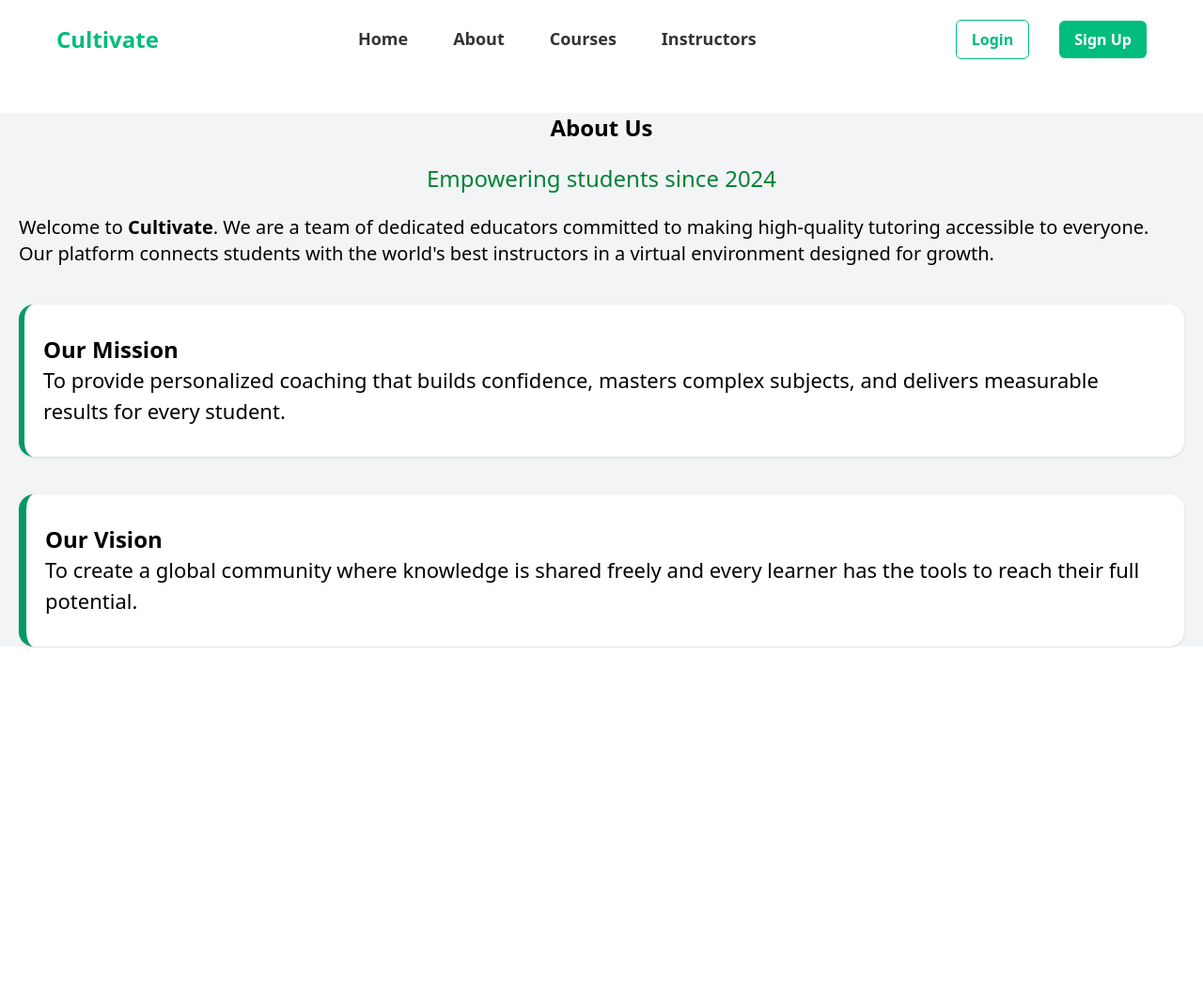
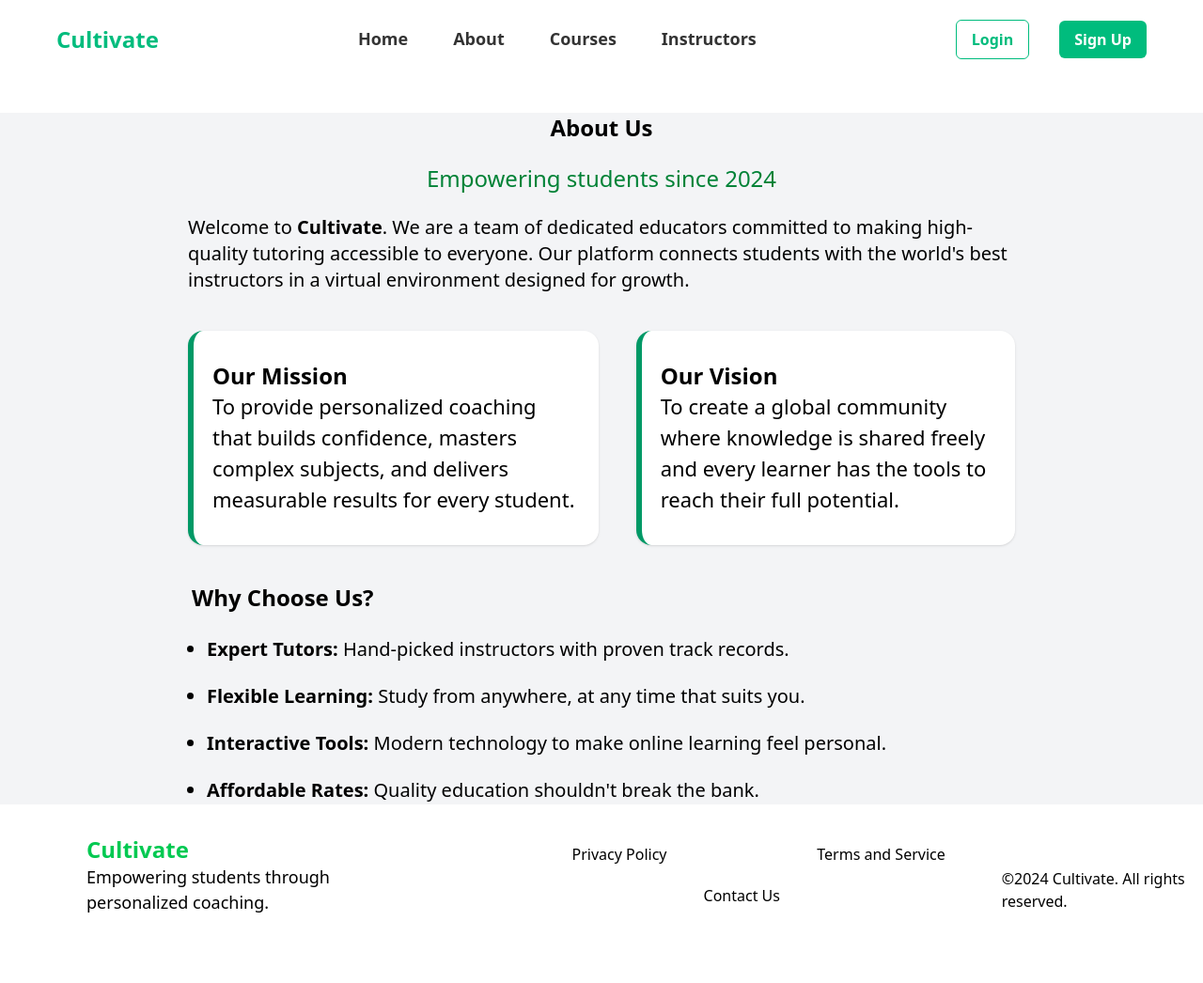
Before and after one commit to destinystarboy33-pro/cultivate, a website: page src/about.html in a window 1280 px wide. Shown: the whole page at 94% size. Before the commit the page ends 800 px from the top, so only its background shows below. Drawn offline with Linux system fonts and the light colour scheme.

Commit message:
updated the site

```diff
--- a/src/about.html
+++ b/src/about.html
@@ -37,7 +37,7 @@
 
   </header>
 
-  <section class="bg-gray-100">
+  <section class="bg-gray-100 md:px-45 md:mb-10px">
 
       <section class="mt-30 flex flex-col items-center gap-5 px-5 ">
           <h1 class="font-bold text-2xl">About Us</h1>
@@ -46,20 +46,52 @@
 
   </section>
 
-  <section class="flex flex-col items-center justify-center px-5  gap-10 mt-10">
+  <section class="flex flex-col md:flex-row md: items-center justify-center px-5  gap-10 mt-10">
       <div class="flex flex-col items-start shadow py-8 px-5 border-l-6 border-emerald-600 rounded-2xl bg-white">
         <h1 class="font-bold  text-2xl">Our Mission</h1>
         <p class="text-[22px]">To provide personalized coaching that builds confidence, masters complex subjects, and delivers measurable results for every student.</p>
     </div>
 
-    <div class="flex flex-col shadow py-8 px-5  border-l-8 border-emerald-600 rounded-2xl bg-white">
+    <div class="flex flex-col shadow py-8 px-5  border-l-6 border-emerald-600 rounded-2xl bg-white">
         <h1  class="font-bold  text-2xl">Our Vision</h1>
         <p class="text-[22px]">To create a global community where knowledge is shared freely and every learner has the tools to reach their full potential.</p>
     </div>
   </section>
 
+  <section class="flex flex-col text-start gap-6 mt-10">
+    <h1 class="pl-6 text-2xl font-bold">Why Choose Us?</h1>
+    <ul class="px-10 flex flex-col gap-5 list-disc">
+      <li class="font-bold text-[23px] md:text-[20px]">Expert Tutors: <span class="font-light"> Hand-picked instructors with proven track records. </span></li>
+      <li class="font-bold text-[23px] md:text-[20px]">Flexible Learning: <span class="font-light"> Study from anywhere, at any time that suits you. </span></li>
+      <li class="font-bold text-[23px] md:text-[20px]">Interactive Tools: <span class="font-light"> Modern technology to make online learning feel personal.</span></li>
+      <li class="font-bold text-[23px] md:text-[20px]">Affordable Rates: <span class="font-light"> Quality education shouldn't break the bank.</span></li>
+    </ul>
+  </section>
+
 
 </section>
+
+
+<footer class="flex flex-col md:flex-row md:items-center md:justify-between items-center text-center md:text-left pb-10">
+    <div class="my-8 flex flex-col md:items-start md:px-23">
+
+      <h2 class="font-bold text-green-500 text-2xl">Cultivate</h2>
+      <h3 class="text-[18px]">Empowering students through personalized coaching.</h3>
+    </div>
+    <div class="flex flex-wrap  justify-between items-center gap-5 px-15">
+      <a href="">Privacy Policy</a>
+      <a href="">Terms and Service</a>
+      <a href="" class="pl-35">Contact Us</a>
+    </div>
+    <p class="mt-8">©2024 Cultivate. All rights reserved.</p>
+  </footer>
+
+
+
+
+
+
+
 
 
 
```
Also changed, not shown: src/index.html (+2 -2 lines), src/output.css.
